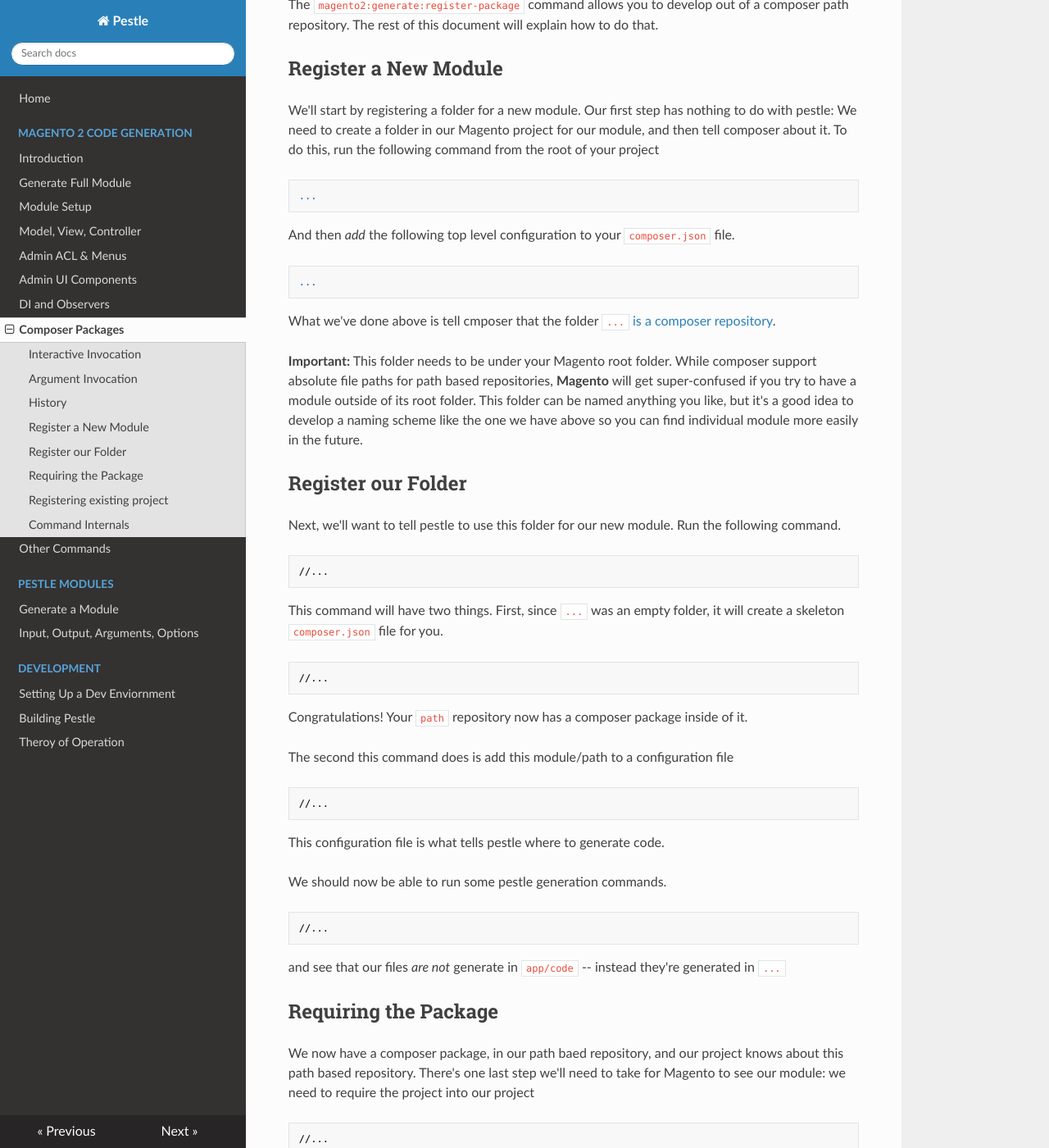
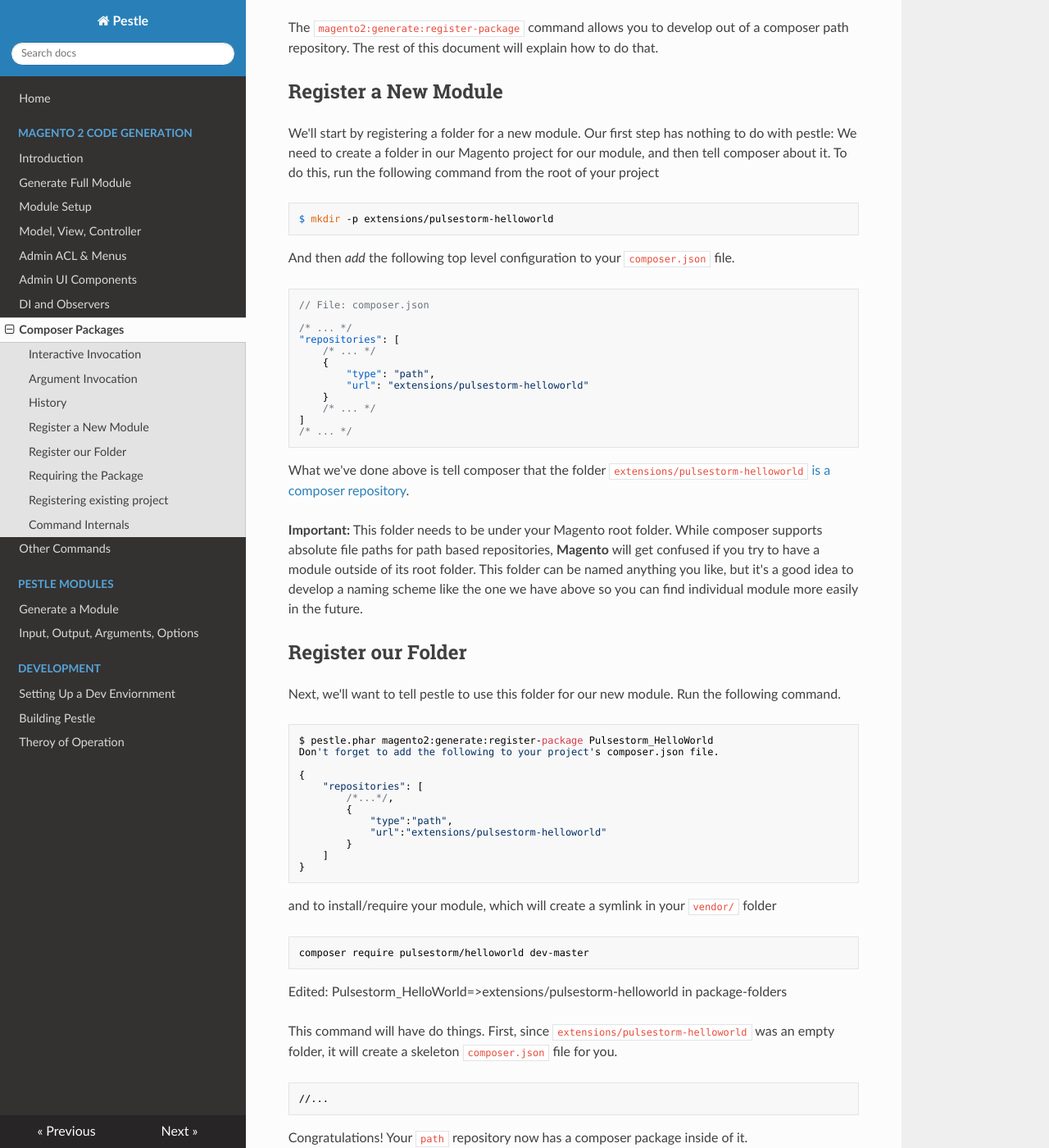
Before and after one commit to astorm/pestle, an MkDocs documentation site: the page built from docs/magento2-composer.md, in a window 1280 px wide and 1400 px high, scrolled down 1823 px. Shown: the whole window at 82% size. Built offline with MkDocs 1.6.1, drawn with Linux system fonts in a browser that asks for light colours; nearby versions of some CDN libraries; some of the changed text lies outside the part shown.

Commit message:
Find path

```diff
--- a/docs/magento2-composer.md
+++ b/docs/magento2-composer.md
@@ -38,11 +38,13 @@ The `magento2:generate:register-package` command allows you to tell pestle that
 
 ## Interactive Invocation
 
-    //...
+    pestle.phar magento2:generate:register-package Pulsestorm_HelloWorld
+    What Magento module are you registering? (Pulsestorm_HelloWorld)]
+    Where will this module live? (/path/to/module/folder)] extensions/pulsestorm-helloworld
 
 ## Argument Invocation
 
-    //...
+    pestle.phar magento2:generate:register-package Pulsestorm_HelloWorld extensions/pulsestorm-helloworld
 
 ## History
 
@@ -67,23 +69,55 @@ The `magento2:generate:register-package` command allows you to develop out of a
 
 We'll start by registering a folder for a new module.  Our first step has nothing to do with pestle: We need to create a folder in our Magento project for our module, and then tell composer about it.  To do this, run the following command from the root of your project
 
-    ...
+    $ mkdir -p extensions/pulsestorm-helloworld
 
 And then _add_ the following top level configuration to your `composer.json` file.
 
-    ...
+    // File: composer.json
 
-What we've done above is tell cmposer that the folder `...` [is a composer repository](https://getcomposer.org/doc/05-repositories.md).
+    /* ... */
+    "repositories": [
+        /* ... */
+        {
+            "type": "path",
+            "url": "extensions/pulsestorm-helloworld"
+        }
+        /* ... */
+    ]
+    /* ... */
 
-**Important:** This folder needs to be under your Magento root folder.  While composer support absolute file paths for path based repositories, **Magento** will get super-confused if you try to have a module outside of its root folder.  This folder can be named anything you like, but it's a good idea to develop a naming scheme like the one we have above so you can find individual module more easily in the future.
+What we've done above is tell composer that the folder `extensions/pulsestorm-helloworld` [is a composer repository](https://getcomposer.org/doc/05-repositories.md).
+
+**Important:** This folder needs to be under your Magento root folder.  While composer supports absolute file paths for path based repositories, **Magento** will get confused if you try to have a module outside of its root folder.  This folder can be named anything you like, but it's a good idea to develop a naming scheme like the one we have above so you can find individual module more easily in the future.
 
 ## Register our Folder
 
 Next, we'll want to tell pestle to use this folder for our new module.  Run the following command.
 
-    //...
+    $ pestle.phar magento2:generate:register-package Pulsestorm_HelloWorld
+    Don't forget to add the following to your project's composer.json file.
 
-This command will have two things.  First, since `...` was an empty folder, it will create a skeleton `composer.json` file for you.
+    {
+        "repositories": [
+            /*...*/,
+            {
+                "type":"path",
+                "url":"extensions/pulsestorm-helloworld"
+            }
+        ]
+    }
+
+and to install/require your module, which will create a symlink
+in your `vendor/` folder
+
+    composer require pulsestorm/helloworld dev-master
+
+Edited:
+    Pulsestorm_HelloWorld=>extensions/pulsestorm-helloworld
+    in package-folders
+
+
+This command will have do things.  First, since `extensions/pulsestorm-helloworld` was an empty folder, it will create a skeleton `composer.json` file for you.
 
     //...
 
```
Also changed, not shown: other parts of docs/magento2-composer.md (+1 -1 lines), 1 other file.
